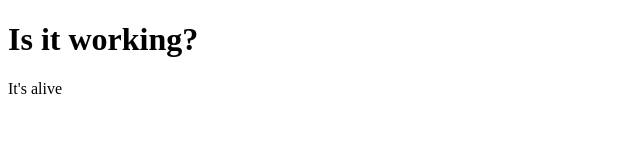
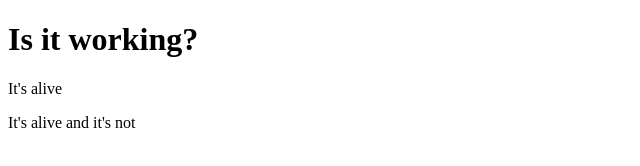
Before and after one commit to logimw/2, a plain HTML site: page index.html in a window 1280 px wide. Shown: the whole page, without its empty margins (0-640 px from the left). Drawn offline with Linux system fonts and the light colour scheme.

Commit message:
keep going

```diff
--- a/index.html
+++ b/index.html
@@ -9,5 +9,6 @@
 <body>
     <h1>Is it working?</h1>
     <p>It's alive</p>
+    <p>It's alive and it's not</p>
 </body>
 </html>
```
